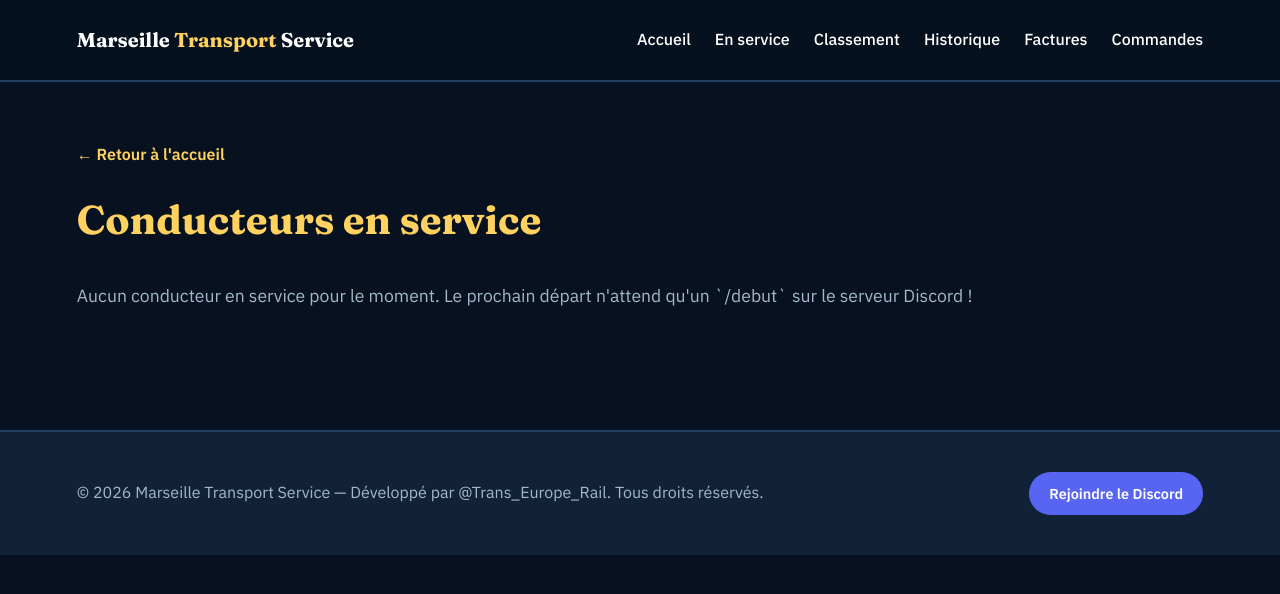
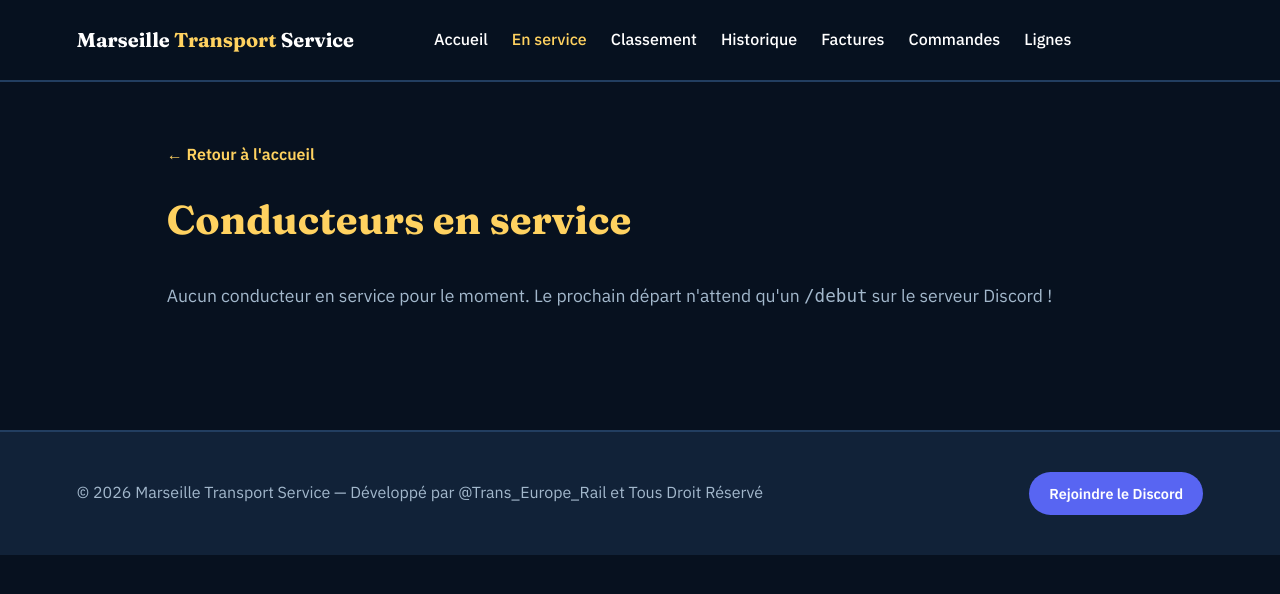
Before and after one commit to Trans-Europe-Rail/Marseille-Transport-Service-, a Flask app: page /actifs in a window 1280 px wide. Shown: the top 594 px of the page. Run offline with Flask 3, Linux system fonts and the light colour scheme.

Commit message:
Refactor nav styles and update footer text
Updated navigation styles and footer text for better layout and clarity.

```diff
--- a/templates/actifs.html
+++ b/templates/actifs.html
@@ -10,19 +10,19 @@
   * { margin: 0; padding: 0; box-sizing: border-box; }
   body { background: var(--navy); color: var(--paper); font-family: 'IBM Plex Sans', sans-serif; line-height: 1.6; }
   a { color: inherit; text-decoration: none; }
-  nav { display: flex; justify-content: space-between; align-items: center; padding: 24px 6vw; background: rgba(7,17,31,0.95); border-bottom: 2px solid var(--surface-line); }
-  .brand { font-family: 'Fraunces', serif; font-weight: 700; font-size: 1.25rem; }
+  nav { display: flex; justify-content: flex-start; align-items: center; padding: 24px 6vw; background: rgba(7,17,31,0.95); border-bottom: 2px solid var(--surface-line); }
+  .brand { font-family: 'Fraunces', serif; font-weight: 700; font-size: 1.25rem; margin-right: 80px; }
   .brand span { color: var(--gold); }
-  .links { display: flex; gap: 24px; font-weight: 500; }
+  .links { display: flex; gap: 24px; font-weight: 500; flex-wrap: wrap; }
   .links a:hover { color: var(--gold); }
-  .container { padding: 60px 6vw; }
+  .container { padding: 60px 6vw; max-width: 1100px; margin: auto; }
   h1 { font-family: 'Fraunces', serif; font-size: 2.5rem; margin-bottom: 30px; color: var(--gold); }
   .actifs-grid { display: grid; grid-template-columns: repeat(auto-fill, minmax(280px, 1fr)); gap: 20px; }
   .actif-card { background: var(--surface); border: 2px solid var(--surface-line); border-radius: 8px; padding: 24px; display: block; transition: all 0.2s; }
   .actif-card:hover { border-color: var(--sky); transform: translateY(-3px); }
   .actif-card .ligne { font-family: 'Fraunces', serif; font-size: 1.5rem; font-weight: 700; color: var(--gold); }
   .actif-card .meta { color: var(--muted); font-size: 0.95rem; margin-top: 12px; font-family: 'IBM Plex Mono', monospace; }
-  footer { padding: 40px 6vw; border-top: 2px solid var(--surface-line); display: flex; justify-content: space-between; color: var(--muted); margin-top: 60px; background: var(--surface); align-items: center; }
+  footer { padding: 40px 6vw; border-top: 2px solid var(--surface-line); display: flex; justify-content: space-between; color: var(--muted); margin-top: 60px; background: var(--surface); align-items: center; flex-wrap: wrap; gap: 15px; }
   .back { display: inline-block; margin-bottom: 20px; color: var(--gold); font-weight: 600; }
   .discord-btn { background: #5865F2; color: #fff; padding: 10px 20px; border-radius: 24px; font-size: 0.9rem; font-weight: 600; text-decoration: none; display: inline-flex; align-items: center; gap: 8px; }
 </style>
@@ -32,11 +32,12 @@
   <div class="brand"><a href="/">Marseille <span>Transport</span> Service</a></div>
   <div class="links">
     <a href="/">Accueil</a>
-    <a href="/actifs">En service</a>
+    <a href="/actifs" style="color: var(--gold);">En service</a>
     <a href="/classement">Classement</a>
     <a href="/historique">Historique</a>
     <a href="/factures">Factures</a>
     <a href="/commandes">Commandes</a>
+    <a href="/lignes">Lignes</a>
   </div>
 </nav>
 <div class="container">
@@ -52,11 +53,11 @@
     {% endfor %}
   </div>
   {% else %}
-  <p style="color:var(--muted); font-size: 1.1rem;">Aucun conducteur en service pour le moment. Le prochain départ n'attend qu'un `/debut` sur le serveur Discord !</p>
+  <p style="color:var(--muted); font-size: 1.1rem;">Aucun conducteur en service pour le moment. Le prochain départ n'attend qu'un <code>/debut</code> sur le serveur Discord !</p>
   {% endif %}
 </div>
 <footer>
-  <div>© 2026 Marseille Transport Service — Développé par @Trans_Europe_Rail. Tous droits réservés.</div>
+  <div>© 2026 Marseille Transport Service — Développé par @Trans_Europe_Rail et Tous Droit Réservé</div>
   <a class="discord-btn" href="https://discord.gg/3qfUvsjWAu" target="_blank" rel="noopener">Rejoindre le Discord</a>
 </footer>
 </body>
```
